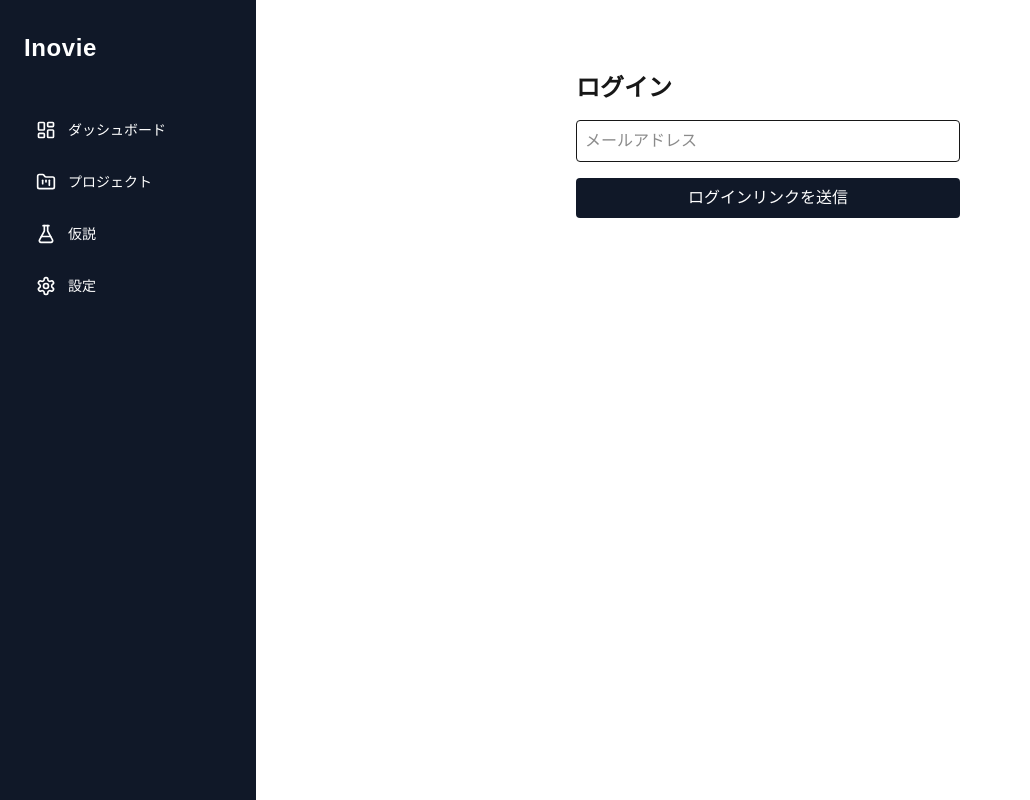
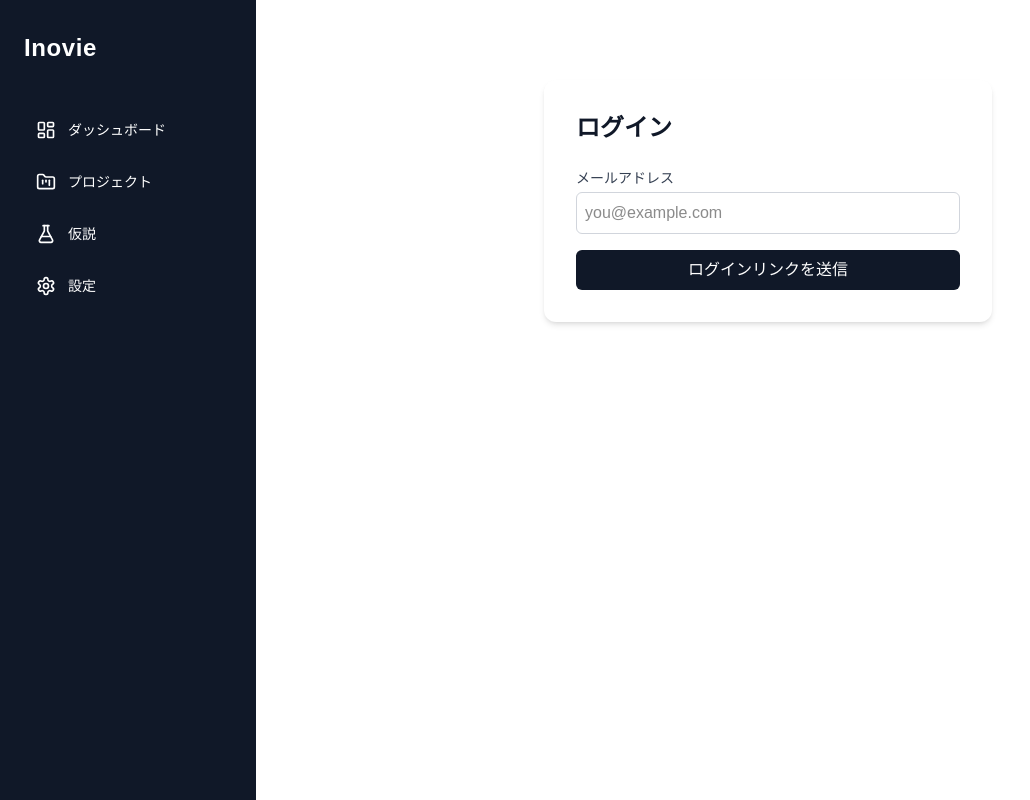
Before and after one commit to IsseiKuwatani/inovie-base, a Next.js app: page /login in a window 1280 px wide. Shown: the whole page, without its empty margins (0-1030 px from the left). Built offline with nearby package versions, Linux system fonts and the light colour scheme; no server answers.

Commit message:
ログイン周り実装②

```diff
--- a/src/app/login/page.tsx
+++ b/src/app/login/page.tsx
@@ -1,6 +1,6 @@
 'use client'
 
-import { useState } from 'react'
+import { useState, useEffect } from 'react'
 import { useRouter } from 'next/navigation'
 import { supabase } from '@/lib/supabaseClient'
 
@@ -9,42 +9,100 @@ export default function LoginPage() {
   const [email, setEmail] = useState('')
   const [loading, setLoading] = useState(false)
   const [message, setMessage] = useState('')
+  const [errorLog, setErrorLog] = useState('')
 
   const handleLogin = async (e: React.FormEvent) => {
     e.preventDefault()
     setLoading(true)
-    const { error } = await supabase.auth.signInWithOtp({ email })
+    setMessage('')
+    setErrorLog('')
+
+    const { data, error } = await supabase.auth.signInWithOtp({ email })
+
     setLoading(false)
 
     if (error) {
-      setMessage('エラーが発生しました')
-      console.error(error)
+      setMessage(`エラーが発生しました`)
+      setErrorLog(error.message)
+      console.error('❌ Supabase auth error:', error)
     } else {
       setMessage('ログインリンクを送信しました。メールを確認してください。')
+      console.log('🔄 Supabase auth response:', data)
     }
   }
 
+  // ✅ ログイン済みか確認 → プロフィールがなければ作成
+  useEffect(() => {
+    const createProfileIfNeeded = async () => {
+      const { data: sessionData } = await supabase.auth.getSession()
+      const user = sessionData?.session?.user
+      if (!user) return
+
+      // 既に user_profiles にレコードがあるか確認
+      const { data: existingProfile, error } = await supabase
+        .from('user_profiles')
+        .select('*')
+        .eq('id', user.id)
+        .single()
+
+      if (error && error.code !== 'PGRST116') {
+        // その他のエラーはログに出す
+        console.error('プロフィール確認エラー:', error)
+        return
+      }
+
+      if (!existingProfile) {
+        // なければ作成
+        const { error: insertError } = await supabase.from('user_profiles').insert([
+          {
+            id: user.id,
+            name: '仮ユーザー',
+            organization_id: null,
+          },
+        ])
+        if (insertError) {
+          console.error('プロフィール作成失敗:', insertError)
+        } else {
+          console.log('✅ user_profiles にプロフィール作成完了')
+        }
+      }
+    }
+
+    createProfileIfNeeded()
+  }, [])
+
   return (
-    <div className="max-w-md mx-auto p-8">
-      <h1 className="text-2xl font-bold mb-4">ログイン</h1>
+    <div className="max-w-md mx-auto p-8 mt-10 bg-white shadow-md rounded-xl space-y-6">
+      <h1 className="text-2xl font-bold text-gray-900">ログイン</h1>
+
       <form onSubmit={handleLogin} className="space-y-4">
+        <div>
+          <label className="block text-sm font-medium text-gray-700">メールアドレス</label>
           <input
             type="email"
-          placeholder="メールアドレス"
+            placeholder="you@example.com"
             value={email}
             onChange={(e) => setEmail(e.target.value)}
             required
-          className="w-full border rounded p-2"
+            className="w-full border border-gray-300 rounded-md p-2 mt-1"
           />
+        </div>
+
         <button
           type="submit"
           disabled={loading}
-          className="w-full bg-gray-900 text-white py-2 rounded hover:bg-gray-700"
+          className="w-full bg-gray-900 text-white py-2 px-4 rounded-md hover:bg-gray-700 transition"
         >
           {loading ? '送信中...' : 'ログインリンクを送信'}
         </button>
       </form>
-      {message && <p className="mt-4 text-sm text-gray-600">{message}</p>}
+
+      {message && <p className="text-sm text-blue-700">{message}</p>}
+      {errorLog && (
+        <div className="text-sm text-red-600 border-l-4 border-red-500 pl-4">
+          エラー詳細: {errorLog}
+        </div>
+      )}
     </div>
   )
 }
```
Lines whose indentation alone changed are shown as unchanged.
